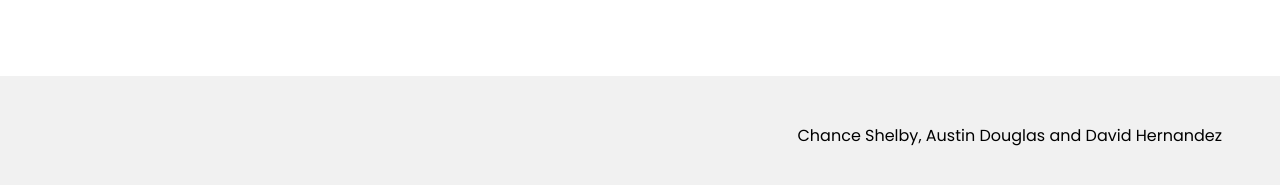
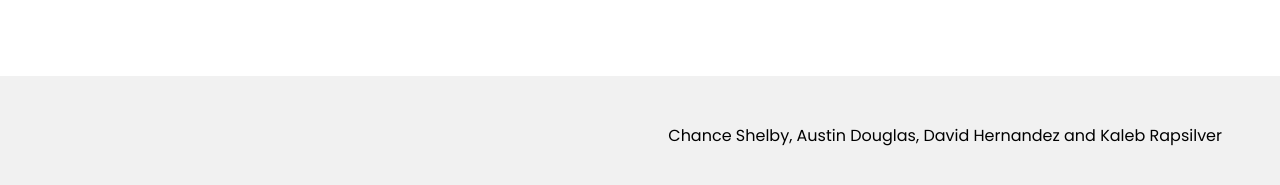
Before and after one commit to chanceshelby/BPA, a plain HTML site: page Maps.html in a window 1280 px wide. Shown: the part 893-1078 px from the top of the page. Drawn offline with nearby package versions, Linux system fonts and the light colour scheme.

Commit message:
Update Maps.html

```diff
--- a/Maps.html
+++ b/Maps.html
@@ -115,7 +115,7 @@ body {font-size:16px;}
 </div>
 
 <!-- W3.CSS Container -->
-<div class="w3-light-grey w3-container w3-padding-32" style="margin-top:75px;padding-right:58px"><p class="w3-right">Chance Shelby, Austin Douglas and David Hernandez<a href="" title="" target="_blank" class="w3-hover-opacity"></a></p></div>
+<div class="w3-light-grey w3-container w3-padding-32" style="margin-top:75px;padding-right:58px"><p class="w3-right">Chance Shelby, Austin Douglas, David Hernandez and Kaleb Rapsilver<a href="" title="" target="_blank" class="w3-hover-opacity"></a></p></div>
 
 <script>
 // Script to open and close sidebar
```
